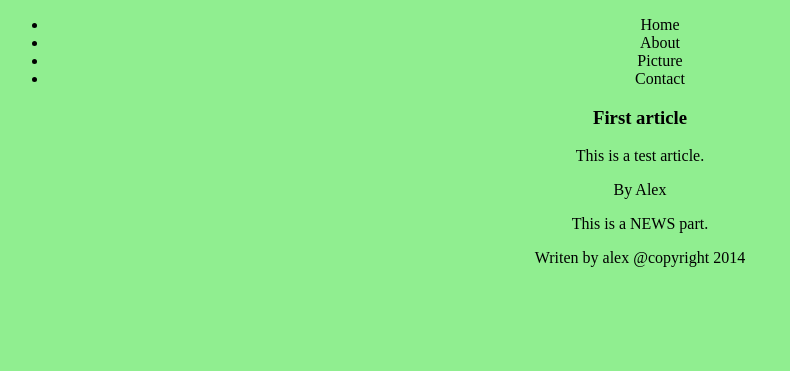
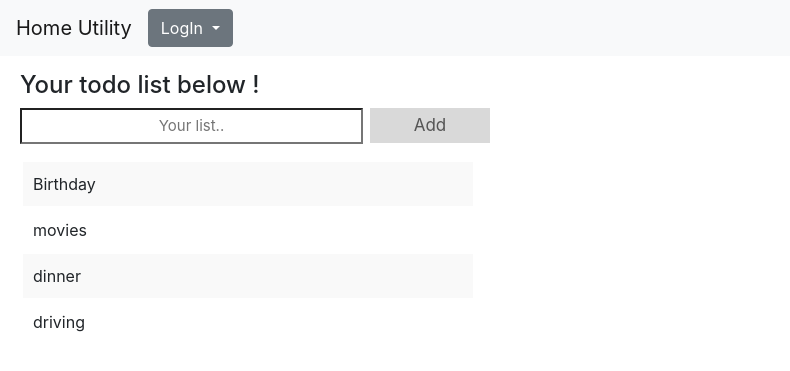
Before and after one commit to ravi504/HomeProject, a PHP site: page / in a window 1280 px wide. Shown: the top 371 px of the page, without its empty margins (0-790 px from the left). Run offline with PHP 8.4, Linux system fonts and the light colour scheme; some libraries are stand-ins or nearby versions.

Commit message:
Add todo list on page

```diff
--- a/TestProject/css/index.css
+++ b/TestProject/css/index.css
@@ -1,8 +1,62 @@
-*{
-	background-color:lightgreen;
-	text-align:center;
+#todo_sec{
+	width:500px;
+	margin:5px 5px;
+}
+#todo_list{
+	margin:15px;
+}
+#my_list{
+	margin:18px;
+	padding:0px;
+	//border:1px solid;
 
 }
-li{
-	text-decoration:none;
+#my_list li{
+	position:relative;
+	padding:10px;
+	list-style:none;
+	width:450px;
+	cursor:pointer;
+	margin:2px 0px;
+}#my_list li:nth-child(odd){
+	background:#f9f9f9;
 }
+#my_list li:hover{
+	background:#ddd;
+}
+
+.clos_e{
+	position:absolute;
+	top:0px;
+	left:412px;
+	padding:10px 11px;
+
+}
+.clos_e:hover{
+	background:grey;
+	color:white;
+}
+#input_name{
+	width: 343px;
+    text-align: center;
+    font-size: 15px;
+    border-radius: 0px;
+    padding: 5px;
+
+}
+
+.add_cls{
+	width:120px;
+	float:right;
+	background:#d9d9d9;
+	color:#555;
+	text-align: center;
+    font-size: 17px;
+    cursor: pointer;
+    border-radius: 0px;
+	transition:0.3s;
+	padding:5px;
+}
+.add_cls:hover{
+	background:#bbb;
+}
--- a/TestProject/index.html
+++ b/TestProject/index.html
@@ -1,45 +1,101 @@
 <!DOCTYPE html>
 
-<html>
+<html lang="en">
 <head>
  <meta charset='utf-8' />
+ <meta name="viewport" content="width=device-width, initial-scale=1">
+ <link rel="stylesheet" href="https://maxcdn.bootstrapcdn.com/bootstrap/4.0.0/css/bootstrap.min.css" integrity="sha384-Gn5384xqQ1aoWXA+058RXPxPg6fy4IWvTNh0E263XmFcJlSAwiGgFAW/dAiS6JXm" crossorigin="anonymous">
+
  <link rel='stylesheet' href='css/index.css' />
+
 </head>
 <body>
-		<div id='main'>
-			<header id='head-er'>
-			</header>
+ <nav class="navbar navbar-expand-lg bg-light navbar-light">
+	 <a class="navbar-brand" href="container_concept.html">Home Utility</a>
+	  <button type="button" class="navbar-toggler" data-toggle="collapse" data-target="#data_search">
+	   <span class="navbar-toggler-icon"></span>
+	  </button>
+		  <div id="data_search" class="collapse navbar-collapse">
 
-			<nav id='na-v'>
-				<ul>
-					<li>Home</li>
-					<li>About</li>
-					<li>Picture</li>
-					<li>Contact</li>
-				</ul>
+		  <!-- <ul class="nav navbar-nav navbar-left"> -->
+					<!-- <li class="dropdown"> -->
+						<!-- <a role="button" class="dropdown-toggle" data-toggle="dropdown">Join Us <span class="caret"></span></a> -->
+							<!-- <ul class="dropdown-menu"> -->
+								<!-- <li><a>Login <span class="glyphicon glyphicon-user"></span></a></li> -->
+								<!-- <li role="separator" class="divider"><a>ok</a></li> -->
+								<!-- <li><a>Sin Up</a></li> -->
+							<!-- </ul> -->
+		 			<!-- </li> -->
+		  <!-- </ul> -->
+
+			 <div class="dropdown" class="pull-left">
+			  <button class="btn btn-secondary dropdown-toggle" type="button" id="dropdownMenu2" data-toggle="dropdown">
+				LogIn <span class="glyphicon glyphicon-user"></span>
+			  </button>
+			<form class="dropdown-menu p-4">
+			  <div class="form-group">
+				<label for="exampleDropdownFormEmail2">Email address</label>
+				<input type="email" class="form-control" id="exampleDropdownFormEmail2" placeholder="email@example.com">
+			  </div>
+			  <div class="form-group">
+				<label for="exampleDropdownFormPassword2">Password</label>
+				<input type="password" class="form-control" id="exampleDropdownFormPassword2" placeholder="Password">
+			  </div>
+			  <div class="form-check">
+				<input type="checkbox" class="form-check-input" id="dropdownCheck2">
+				<label class="form-check-label" for="dropdownCheck2">
+				  Remember me
+				</label>
+			  </div>
+			  <button type="submit" class="btn btn-primary">Sign in</button>
+		   </form>
+		  </div>
+	   </div>
 </nav>
 
-			<section id='sec'>
-				<article>
+<div id="todo_sec">
+ <div id="todo_list">
+ <h4 class="header">Your todo list below !</h4>
+ <input type="text" id="input_name" placeholder="Your list..">
+ <span type="submit" onclick="add_list()" class="add_cls">Add</span>
+</div>
 
-					<header>
-						<h1>First article</h1>
-					</header>
+<ul id="my_list">
+  <li>Birthday</li>
+  <li>movies</li>
+  <li>dinner</li>
+  <li>driving</li>
+</ul>
+</div>
 
-					<p>This is a test article.</p>
 
-					<footer>By Alex</footer>
-				</article>
-			</section>
 
-			<aside id='asid-e'>
-				<p>This is a NEWS part.</p>
-			</aside>
 
-			<footer id='foot-er'>
-				Writen by alex @copyright 2014
-			</footer>
 
-			</div>
+
+
+
+
+
+
+
+
+
+
+
+
+
+
+
+
+
+
+
+
+
+<script src="https://code.jquery.com/jquery-3.2.1.slim.min.js" integrity="sha384-KJ3o2DKtIkvYIK3UENzmM7KCkRr/rE9/Qpg6aAZGJwFDMVNA/GpGFF93hXpG5KkN" crossorigin="anonymous"></script>
+<script src="https://cdnjs.cloudflare.com/ajax/libs/popper.js/1.12.9/umd/popper.min.js" integrity="sha384-ApNbgh9B+Y1QKtv3Rn7W3mgPxhU9K/ScQsAP7hUibX39j7fakFPskvXusvfa0b4Q" crossorigin="anonymous"></script>
+<script src="https://maxcdn.bootstrapcdn.com/bootstrap/4.0.0/js/bootstrap.min.js" integrity="sha384-JZR6Spejh4U02d8jOt6vLEHfe/JQGiRRSQQxSfFWpi1MquVdAyjUar5+76PVCmYl" crossorigin="anonymous"></script>
+<script src="js/index.js"></script>
 </body>
 </html>
--- /dev/null
+++ b/TestProject/js/index.js
@@ -0,0 +1,29 @@
+function add_list(){
+	let ul = document.getElementById("my_list");
+	let li = document.createElement("li");
+	let input_txt = document.getElementById("input_name").value;
+	let text = document.createTextNode(input_txt);
+	let span = document.createElement("span");
+	let span_txt = "\u00D7"; // cancle mark.
+	let clos_e = document.getElementsByClassName("clos_e");
+	let i;
+
+	li.append(text);
+
+	 if (input_txt == ""){
+		  alert("Enter your todo list !");
+	 }else{
+		 ul.appendChild(li);
+	 }
+
+	span.className = "clos_e";
+	span.append(span_txt);
+	li.appendChild(span);
+
+	for (i = 0; i < clos_e.length; i++){
+		 clos_e[i].onclick = function(){
+			 let div = this.parentElement;
+			 div.style.display = "none";
+		 };
+	}
+}
```
Lines whose indentation alone changed are shown as unchanged.
